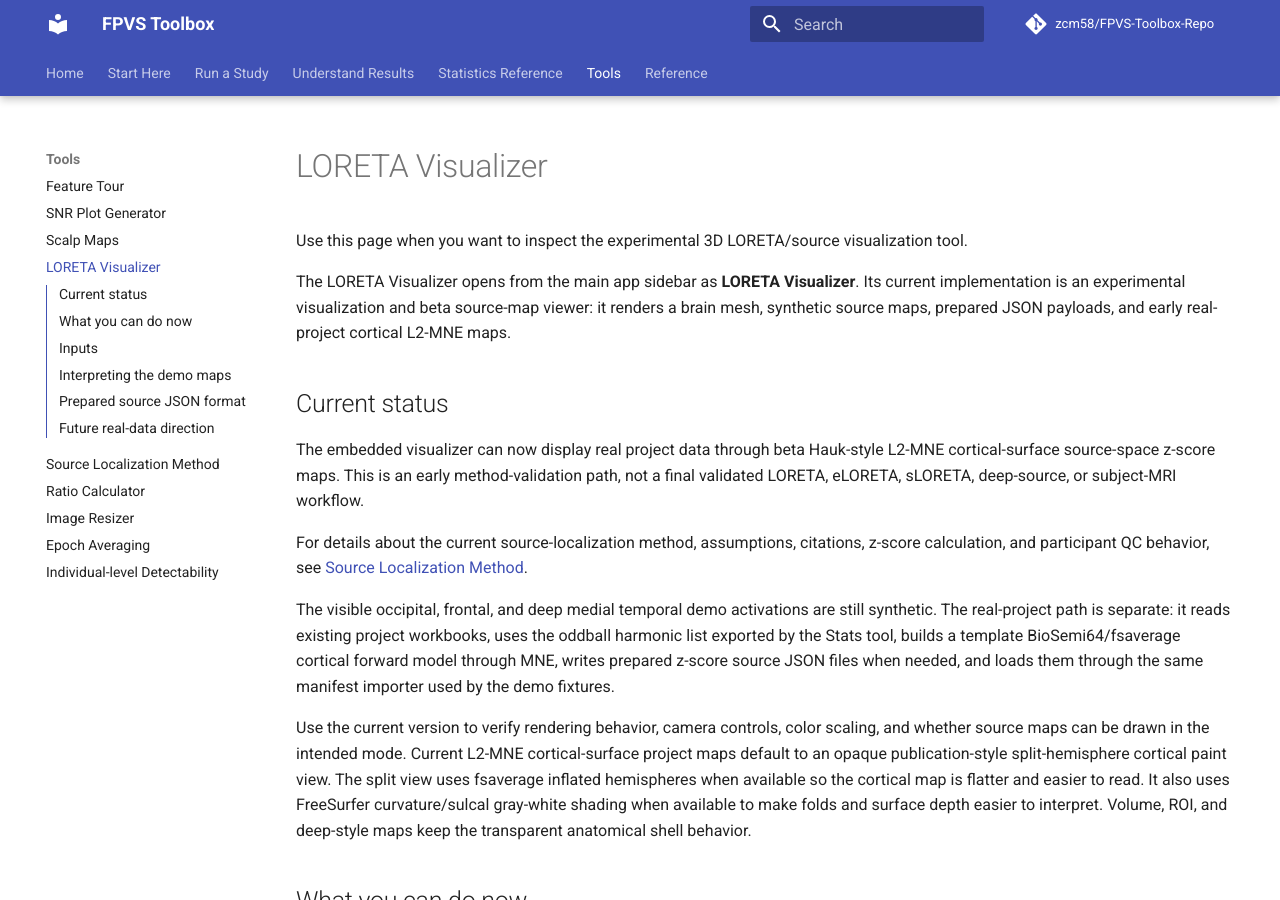
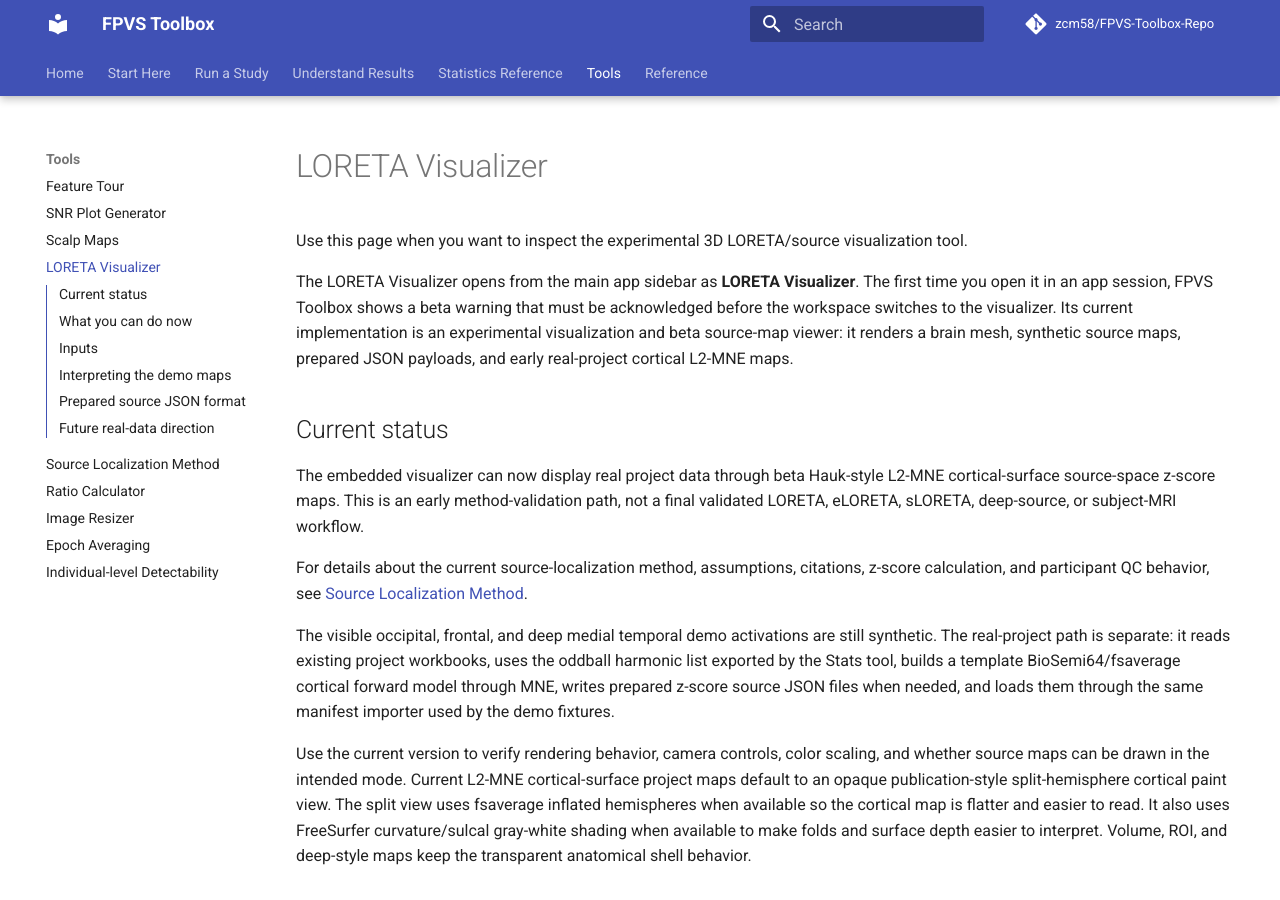
Before and after one commit to zcm58/FPVS-Toolbox-Repo, an MkDocs documentation site: the page built from docs/user/tools/loreta-visualizer.md, in a window 1280 px wide and 900 px high. Built offline with MkDocs 1.6.1 and Material for MkDocs 9.7.7, drawn with Linux system fonts in a browser that asks for light colours; comment, search, counter and statistics services are not loaded.

Commit message:
Add LORETA beta warning gate

```diff
--- a/docs/user/tools/loreta-visualizer.md
+++ b/docs/user/tools/loreta-visualizer.md
@@ -4,9 +4,11 @@ Use this page when you want to inspect the experimental 3D LORETA/source
 visualization tool.
 
 The LORETA Visualizer opens from the main app sidebar as **LORETA Visualizer**.
-Its current implementation is an experimental visualization and beta
-source-map viewer: it renders a brain mesh, synthetic source maps, prepared
-JSON payloads, and early real-project cortical L2-MNE maps.
+The first time you open it in an app session, FPVS Toolbox shows a beta warning
+that must be acknowledged before the workspace switches to the visualizer. Its
+current implementation is an experimental visualization and beta source-map
+viewer: it renders a brain mesh, synthetic source maps, prepared JSON payloads,
+and early real-project cortical L2-MNE maps.
 
 ## Current status
 
```
Also changed, not shown: docs/agent/exec-plans/active/loreta-3d-visualizer.md (+14 -9 lines), 2 other files.
